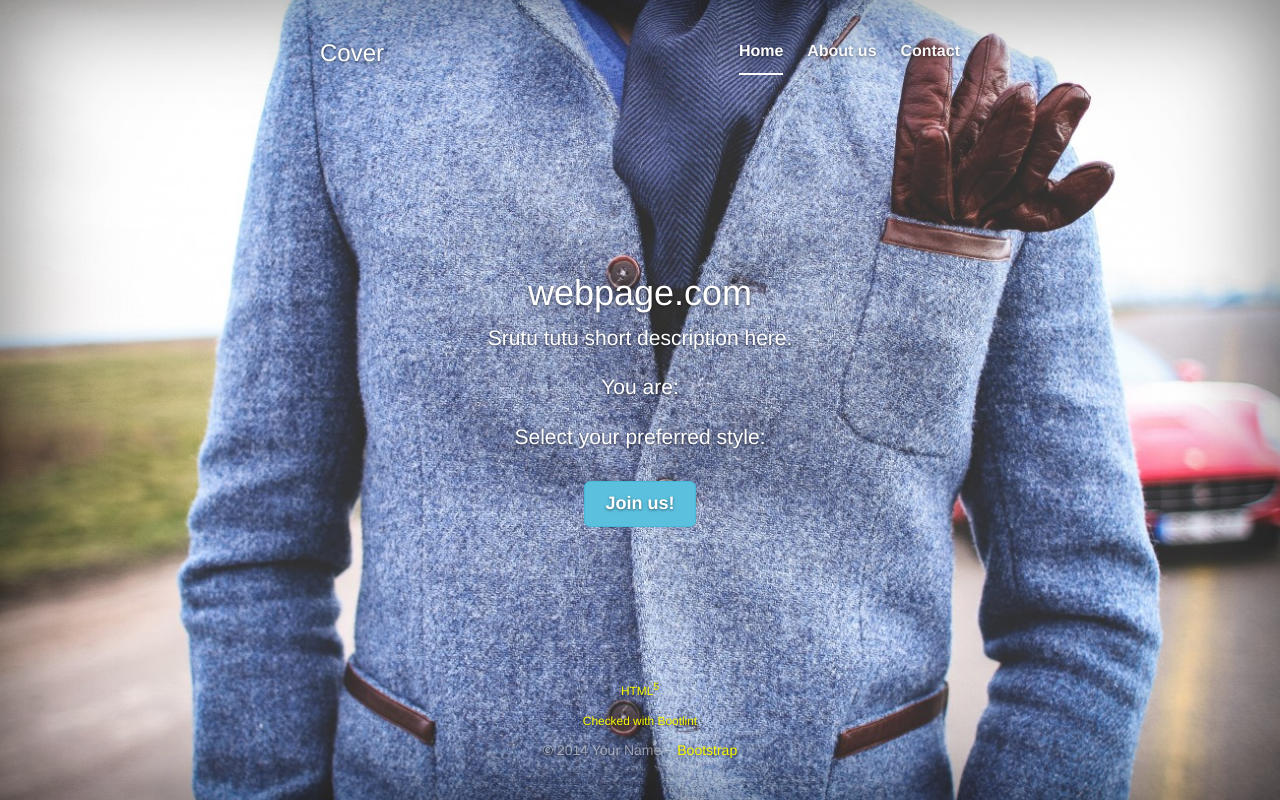
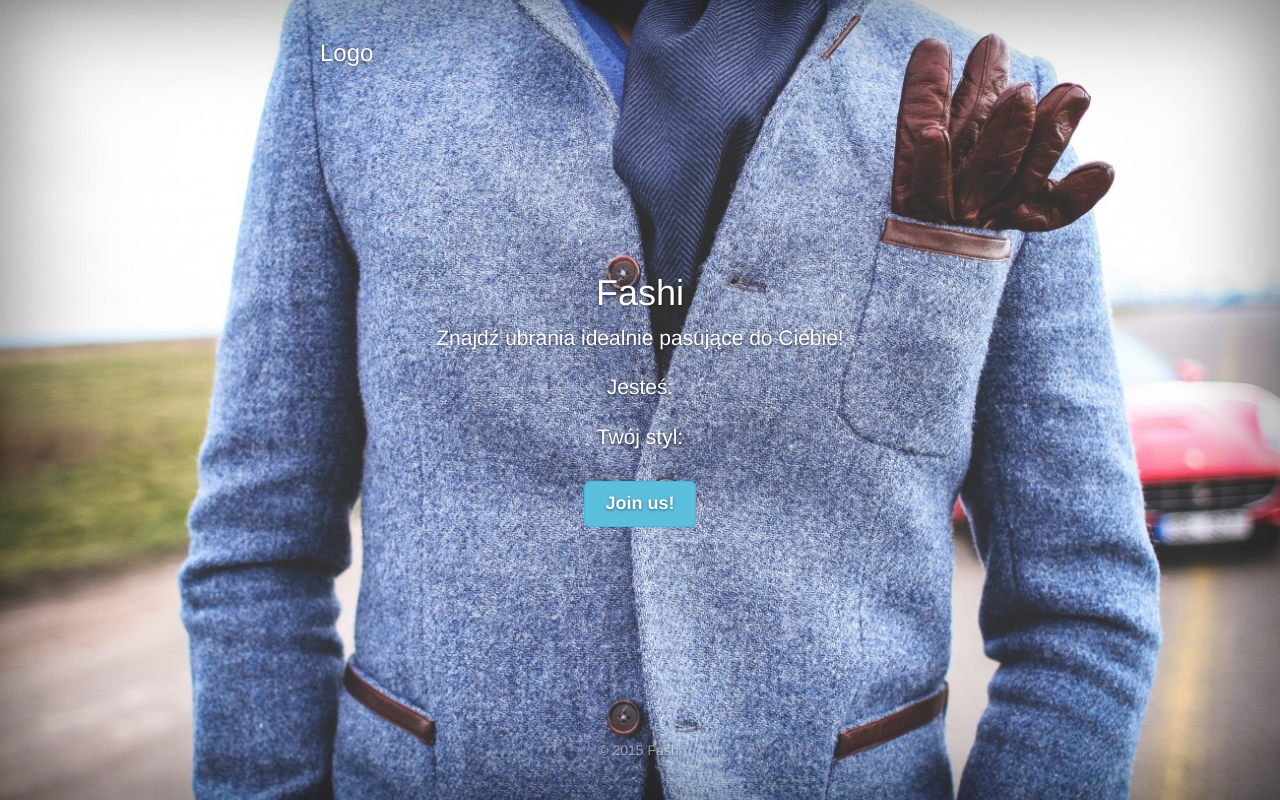
Before and after one commit to klonage/fashi, a Django app: page / in a window 1280 px wide. Run offline with Django 3.2, Linux system fonts and the light colour scheme; data that the repository does not hold is empty; some libraries are stand-ins or nearby versions.

Commit message:
zmiany na glownej stronie

```diff
--- a/warde/templates/authentic/main.html
+++ b/warde/templates/authentic/main.html
@@ -3,7 +3,7 @@
 <html lang="en">
 <head>
     <meta charset="utf-8">
-    <title>Full screen background cover page. - Bootsnipp.com</title>
+    <title>Fashi - wyszukiwarka ubrań i wirtualny stylista</title>
         <meta name="viewport" content="width=device-width, initial-scale=1">
     <link href="{% static "css/bootstrap.min.css" %}" rel="stylesheet" id="bootstrap-css">
     <link href="{% static "css/slider.css" %}" rel="stylesheet">
@@ -21,7 +21,7 @@
 a,
 a:focus,
 a:hover {
-  color: #ff0;
+  color: #fff;
 }
 
 /* Custom default button */
@@ -206,32 +206,32 @@
     <div class="cover-container">
       <div class="masthead clearfix">
         <div class="inner">
-          <h3 class="masthead-brand">Cover</h3>
-
+          <h3 class="masthead-brand">Logo</h3>
+<!--
           <ul class="nav masthead-nav">
             <li class="active">
               <a href="#" target=
-              "_blank">Home</a>
+              "_blank">Fashi</a>
             </li>
 
             <li>
-              <a href="#">About us</a>
+              <a href="#">O nas</a>
             </li>
 
             <li>
-              <a href="#">Contact</a>
+              <a href="#">Kontakt</a>
             </li>
-          </ul>
+          </ul> -->
         </div>
       </div>
 
       <div class="inner cover" style="color:#FFFFFF">
-        <h1 class="cover-heading">webpage.com</h1>
-        <p class="lead">Srutu tutu short description here.</p>
+        <h1 class="cover-heading">Fashi</h1>
+        <p class="lead">Znajdź ubrania idealnie pasujące do Ciebie!</p>
           <form method="post" action="/register/" id="registerform"> {% csrf_token %}
               <div class="radio">
 
-              <p class="lead">You are:
+              <p class="lead">Jesteś:
                   {% for gender in genders %}
                   <label>
                       <input checked type="radio" name="usergender" value="{{ gender.id }}">
@@ -240,7 +240,7 @@
                   {% endfor %}
               </p>
               </div>
-              <p class="lead">Select your preferred style: <br />
+              <p class="lead">Twój styl: <br />
                   <!--<select name="userstyle" style="color:black"> -->
                   <center><table style="font-size:20px" border="0">
                       {% for preferredstyle in preferredstyles %}
@@ -271,19 +271,8 @@
         <div class="inner">
           <!-- Validation -->
 
-          <p><a href=
-          "http://validator.w3.org/check?uri=http%3A%2F%2Fbootsnipp.com%2Fiframe%2Fg6GWQ"
-          target="_blank"><small>HTML</small><sup>5</sup></a></p>
 
-
-          <p><a href=
-          "https://github.com/twbs/bootlint"
-          target="_blank"><small>Checked with Bootlint</small></a></p>
-
-
-
-          <p>© 2014 Your Name ~ <a href=
-          "http://getbootstrap.com/">Bootstrap</a></p>
+          <p>© 2015 Fashi </p>
         </div>
       </div>
     </div>
```
Also changed, not shown: warde/warde/settings.py (+1 -7 lines).
